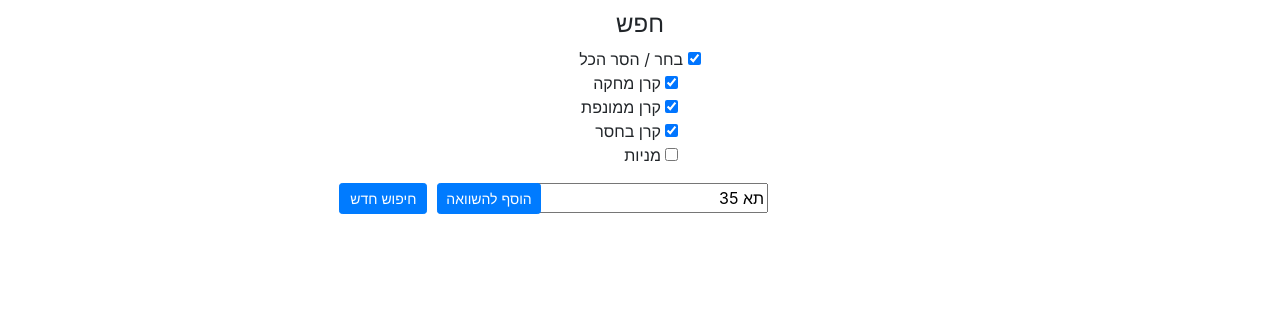
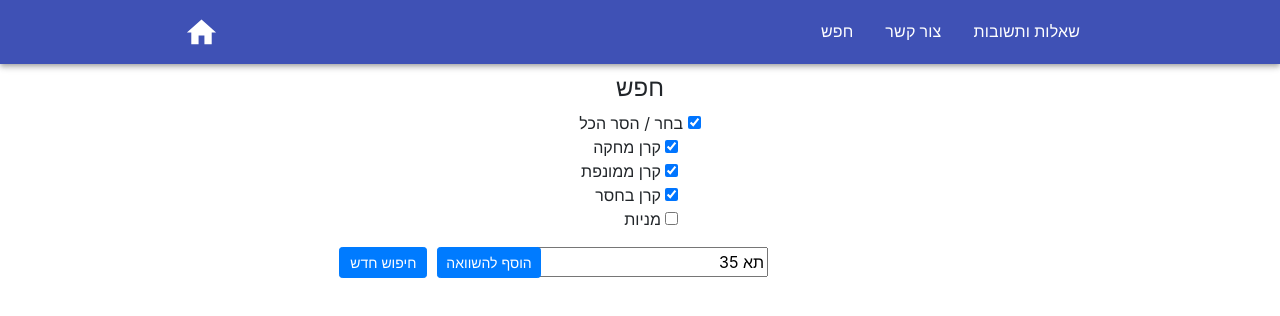
Before and after one commit to nitsan57/stock, a React (Create React App) app: page / in a window 1280 px wide. Shown: the top 316 px of the page. Built offline with nearby package versions, Linux system fonts and the light colour scheme; what react-plotly.js would draw is missing.

Commit message:
[Navigation] infra

```diff
--- a/package.json
+++ b/package.json
@@ -5,11 +5,13 @@
   "dependencies": {
     "@material-ui/core": "^4.11.2",
     "@material-ui/data-grid": "^4.0.0-alpha.13",
+    "@material-ui/icons": "^4.11.2",
     "@testing-library/jest-dom": "^5.11.4",
     "@testing-library/react": "^11.1.0",
     "@testing-library/user-event": "^12.1.10",
     "bootstrap": "^4.5.3",
     "fetch-jsonp": "^1.1.3",
+    "material-ui-icons": "^1.0.0-beta.36",
     "plotly.js": "^1.57.1",
     "plotly.js-basic-dist": "^1.57.1",
     "rc-slider": "^9.7.1",
@@ -19,6 +21,7 @@
     "react-dom": "^17.0.1",
     "react-loader-spinner": "^3.1.14",
     "react-plotly.js": "^2.5.0",
+    "react-router-dom": "^5.2.0",
     "react-scripts": "4.0.0",
     "use-deep-compare-effect": "^1.6.0",
     "web-vitals": "^0.2.4"
--- a/src/App.js
+++ b/src/App.js
@@ -2,6 +2,8 @@ import React from 'react';
 import Search from './search_bar/Search';
 import * as Lang from './utils/Lang';
 import * as StockMarket from './stock_getter/StockGetter';
+import Navbar from './navbar/Navbar';
+import { BrowserRouter as Router, Switch, Route } from 'react-router-dom';
 
 class App extends React.Component {
 	constructor() {
@@ -16,9 +18,14 @@ class App extends React.Component {
 
 	render() {
 		return (
-			<div>
-				<Search text_lang={this.state.lang} stock_market={this.state.stock_market} />
-			</div>
+			<Router>
+				<Navbar />
+				<Switch>
+					<Route exact path="/">
+						<Search text_lang={this.state.lang} stock_market={this.state.stock_market} />
+					</Route>
+				</Switch>
+			</Router>
 		);
 	}
 }
--- /dev/null
+++ b/src/navbar/Navbar.js
@@ -0,0 +1,60 @@
+import * as React from 'react';
+import { AppBar, Toolbar, IconButton, List, ListItem, ListItemText, Container, Hidden } from '@material-ui/core';
+import { Home } from '@material-ui/icons';
+import { makeStyles } from '@material-ui/core/styles';
+import SideDrawer from '../side_drawer/SideDrawer';
+
+const navLinks = [
+	{ title: `חפש`, path: `/` },
+	{ title: `צור קשר`, path: `/contact` },
+	{ title: `שאלות ותשובות`, path: `/faq` },
+];
+
+const useStyles = makeStyles({
+	navDisplayFlex: {
+		display: `flex`,
+		justifyContent: `space-between`,
+		marginLeft: 60,
+	},
+
+	linkText: {
+		textDecoration: `none`,
+		textTransform: `uppercase`,
+		color: `white`,
+	},
+
+	navbarDisplayFlex: {
+		display: `flex`,
+		justifyContent: `space-between`,
+	},
+});
+
+const Header = () => {
+	const classes = useStyles();
+	return (
+		<AppBar position="static">
+			<Toolbar>
+				<Container maxWidth="md" className={classes.navbarDisplayFlex}>
+					<IconButton edge="start" color="inherit" aria-label="home">
+						<Home fontSize="large" />
+					</IconButton>
+					<Hidden smDown>
+						<List component="nav" aria-labelledby="main navigation" className={classes.navDisplayFlex}>
+							{navLinks.map(({ title, path }) => (
+								<a href={path} key={title} className={classes.linkText}>
+									<ListItem button>
+										<ListItemText primary={title} />
+									</ListItem>
+								</a>
+							))}
+						</List>
+					</Hidden>
+					<Hidden mdUp>
+						<SideDrawer navLinks={navLinks} />
+					</Hidden>
+				</Container>
+			</Toolbar>
+		</AppBar>
+	);
+};
+export default Header;
--- /dev/null
+++ b/src/side_drawer/SideDrawer.js
@@ -0,0 +1,64 @@
+import * as React from 'react';
+import { useState } from 'react';
+import { IconButton, Drawer, List, ListItem, ListItemText } from '@material-ui/core';
+import { Menu } from '@material-ui/icons';
+import { makeStyles } from '@material-ui/core/styles';
+
+const useStyles = makeStyles({
+	list: {
+		width: 250,
+	},
+	linkText: {
+		textDecoration: `none`,
+		textTransform: `uppercase`,
+		color: `black`,
+	},
+});
+
+const SideDrawer = ({ navLinks }) => {
+	const classes = useStyles();
+	const [state, setState] = useState({ right: false });
+
+	const toggleDrawer = (anchor, open) => (event) => {
+		if (event.type === 'keydown' && (event.key === 'Tab' || event.key === 'Shift')) {
+			return;
+		}
+		setState({ [anchor]: open });
+	};
+
+	const sideDrawerList = (anchor) => (
+		<div
+			className={classes.list}
+			role="presentation"
+			onClick={toggleDrawer(anchor, false)}
+			onKeyDown={toggleDrawer(anchor, false)}
+		>
+			<List component="nav">
+				{navLinks.map(({ title, path }) => (
+					<a href={path} key={title} className={classes.linkText}>
+						<ListItem button>
+							<ListItemText primary={title} />
+						</ListItem>
+					</a>
+				))}
+			</List>
+		</div>
+	);
+
+	return (
+		<React.Fragment>
+			<IconButton edge="start" aria-label="menu" onClick={toggleDrawer('right', true)}>
+				<Menu fontSize="large" style={{ color: `white` }} />
+			</IconButton>
+			<Drawer
+				anchor="right"
+				open={state.right}
+				onOpen={toggleDrawer('right', true)}
+				onClose={toggleDrawer('right', false)}
+			>
+				{sideDrawerList('right')}
+			</Drawer>
+		</React.Fragment>
+	);
+};
+export default SideDrawer;
```
Also changed, not shown: 1 other file (tests, documents, lock files or other folders).
